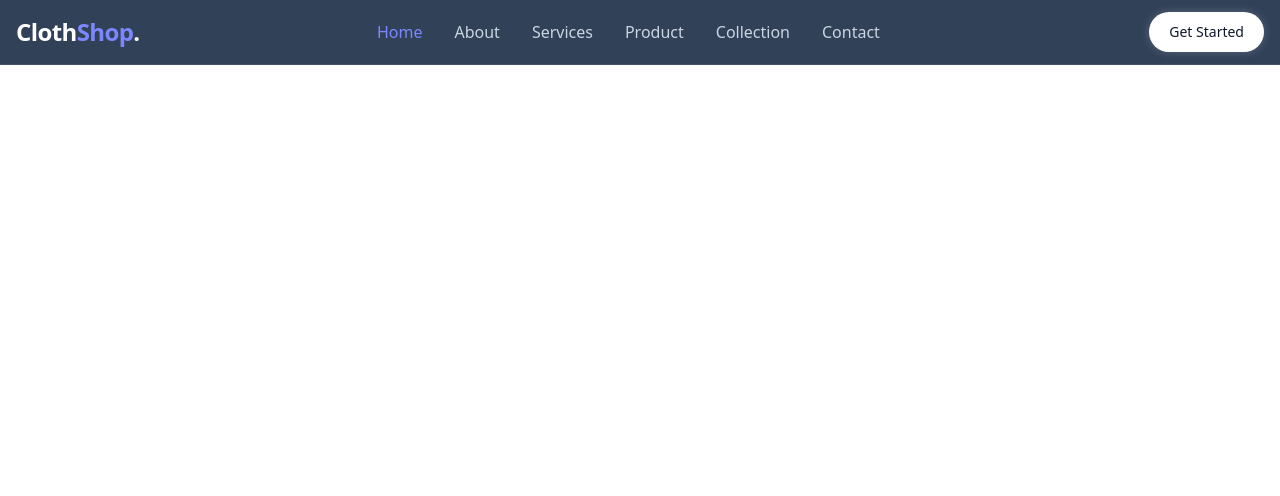
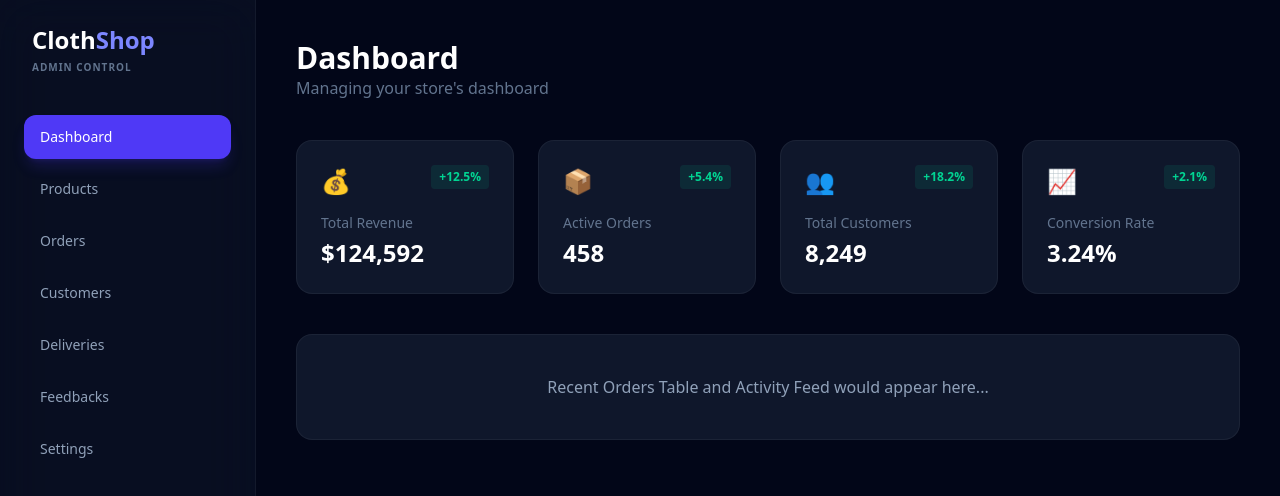
Before and after one commit to chaminduchirantha/coths-shop-frontend, a React (Vite) app: page /admin in a window 1280 px wide. Shown: the top 496 px of the page. Built offline with nearby package versions, Linux system fonts and the light colour scheme.

Commit message:
create admindashboard create route

```diff
--- a/src/App.tsx
+++ b/src/App.tsx
@@ -8,11 +8,14 @@ const About = lazy(() => import("./pages/About"))
 const Collection = lazy(() => import("./pages/Collection"))
 const Register = lazy(() => import("./pages/RegisterPage"))
 const Login = lazy(() => import("./pages/loginPage"))
+const AdminDashBoard = lazy(() => import("./pages/AdminDashboard"))
+
+
 
 
 function Layout({ children }: { children: React.ReactNode }) {
   const location = useLocation();
-  const hideHeader = location.pathname === '/register' || location.pathname === '/login';
+  const hideHeader = location.pathname === '/register' || location.pathname === '/login' || location.pathname === '/admin';
 
   return (
     <>
@@ -43,6 +46,7 @@ function App() {
             <Route path="/about" element={<About />} />
             <Route path="/collection" element={<Collection />} />
             <Route path="/register" element={<Register />} />
+            <Route path="/admin" element={<AdminDashBoard />} />
             <Route path="/login" element={<Login />} />
           </Routes>
         </Layout>
--- /dev/null
+++ b/src/pages/AdminDashboard.tsx
@@ -0,0 +1,133 @@
+import React, { useState } from 'react';
+
+function AdminDashboard() {
+  // 1. Logic: State to track which view to show
+  const [activeTab, setActiveTab] = useState('Dashboard');
+
+  const stats = [
+    { title: 'Total Revenue', value: '$124,592', growth: '+12.5%', icon: '💰' },
+    { title: 'Active Orders', value: '458', growth: '+5.4%', icon: '📦' },
+    { title: 'Total Customers', value: '8,249', growth: '+18.2%', icon: '👥' },
+    { title: 'Conversion Rate', value: '3.24%', growth: '+2.1%', icon: '📈' },
+  ];
+
+  // Dummy Product Data
+  const products = [
+    { id: 1, name: 'Premium Silk Gown', stock: 12, price: '$299', category: 'Formal' },
+    { id: 2, name: 'Cotton Summer Tee', stock: 45, price: '$45', category: 'Casual' },
+    { id: 3, name: 'Woolen Overcoat', stock: 8, price: '$180', category: 'Winter' },
+  ];
+
+  // 2. Component: Dashboard Content (Your original stats and table)
+  const DashboardHome = () => (
+    <div className="space-y-10 animate-in fade-in duration-500">
+      <div className="grid grid-cols-1 md:grid-cols-2 lg:grid-cols-4 gap-6">
+        {stats.map((stat, i) => (
+          <div key={i} className="bg-slate-900 border border-white/5 p-6 rounded-2xl hover:border-indigo-500/30 transition-all group">
+            <div className="flex justify-between items-start mb-4">
+              <span className="text-2xl">{stat.icon}</span>
+              <span className="text-xs font-bold text-emerald-400 bg-emerald-400/10 px-2 py-1 rounded">{stat.growth}</span>
+            </div>
+            <p className="text-slate-500 text-sm font-medium">{stat.title}</p>
+            <h3 className="text-2xl font-bold text-white mt-1 group-hover:text-indigo-400 transition-colors">{stat.value}</h3>
+          </div>
+        ))}
+      </div>
+      <div className="p-10 bg-slate-900 rounded-2xl border border-white/5 text-center">
+         <p className="text-slate-400">Recent Orders Table and Activity Feed would appear here...</p>
+      </div>
+    </div>
+  );
+
+  // 3. Component: Products Content
+  const ProductsView = () => (
+    <div className="animate-in slide-in-from-bottom-4 duration-500 space-y-6">
+      <div className="flex justify-between items-center">
+        <h3 className="text-xl font-bold text-white">Product Inventory</h3>
+        <input type="text" placeholder="Search products..." className="bg-slate-900 border border-slate-700 rounded-lg px-4 py-2 text-sm focus:outline-none focus:ring-2 focus:ring-indigo-500" />
+      </div>
+      <div className="bg-slate-900 border border-white/5 rounded-2xl overflow-hidden">
+        <table className="w-full text-left">
+          <thead className="bg-slate-800/50 text-slate-500 text-xs uppercase">
+            <tr>
+              <th className="px-6 py-4">Product Name</th>
+              <th className="px-6 py-4">Category</th>
+              <th className="px-6 py-4">Stock</th>
+              <th className="px-6 py-4">Price</th>
+              <th className="px-6 py-4">Actions</th>
+            </tr>
+          </thead>
+          <tbody className="divide-y divide-white/5">
+            {products.map((p) => (
+              <tr key={p.id} className="hover:bg-white/5 transition-colors">
+                <td className="px-6 py-4 text-white font-medium">{p.name}</td>
+                <td className="px-6 py-4 text-slate-400">{p.category}</td>
+                <td className="px-6 py-4 text-slate-400">{p.stock} units</td>
+                <td className="px-6 py-4 text-white font-bold">{p.price}</td>
+                <td className="px-6 py-4">
+                  <button className="text-indigo-400 hover:text-indigo-300 mr-4 text-sm">Edit</button>
+                  <button className="text-rose-400 hover:text-rose-300 text-sm">Delete</button>
+                </td>
+              </tr>
+            ))}
+          </tbody>
+        </table>
+      </div>
+    </div>
+  );
+
+  // 4. Logic: Render the correct view based on activeTab
+  const renderContent = () => {
+    switch (activeTab) {
+      case 'Dashboard': return <DashboardHome />;
+      case 'Products': return <ProductsView />;
+      case 'Orders': return <div className="text-white p-10">Orders View Loading...</div>;
+      default: return <DashboardHome />;
+    }
+  };
+
+  return (
+    <div className="min-h-screen bg-slate-950 text-slate-200 flex">
+      {/* Sidebar */}
+      <aside className="w-64 bg-slate-900/50 border-r border-white/5 backdrop-blur-xl hidden lg:flex flex-col p-6 sticky top-0 h-screen">
+        <div className="mb-10 px-2">
+          <h1 className="text-2xl font-bold text-white">Cloth<span className="text-indigo-400">Shop</span></h1>
+          <p className="text-[10px] uppercase text-slate-500 font-bold mt-1 tracking-widest">Admin Control</p>
+        </div>
+
+        <nav className="space-y-2 flex-1">
+          {['Dashboard', 'Products', 'Orders', 'Customers', 'Deliveries', 'Feedbacks', 'Settings'].map((item) => (
+            <button
+              key={item}
+              onClick={() => setActiveTab(item)} // 5. Click Handler
+              className={`w-full text-left px-4 py-3 rounded-xl text-sm font-medium transition-all ${
+                activeTab === item
+                ? 'bg-indigo-600 text-white shadow-lg shadow-indigo-600/20'
+                : 'hover:bg-white/5 hover:text-white text-slate-400'
+              }`}
+            >
+              {item}
+            </button>
+          ))}
+        </nav>
+      </aside>
+
+      {/* Main Content */}
+      <main className="flex-1 p-6 lg:p-10 space-y-10">
+        <header className="flex justify-between items-center">
+          <div>
+            <h2 className="text-3xl font-bold text-white">{activeTab}</h2>
+            <p className="text-slate-500">Managing your store's {activeTab.toLowerCase()}</p>
+          </div>
+        </header>
+
+        {/* 6. Dynamic Rendering Area */}
+        <div className="mt-8">
+          {renderContent()}
+        </div>
+      </main>
+    </div>
+  );
+}
+
+export default AdminDashboard;
```
